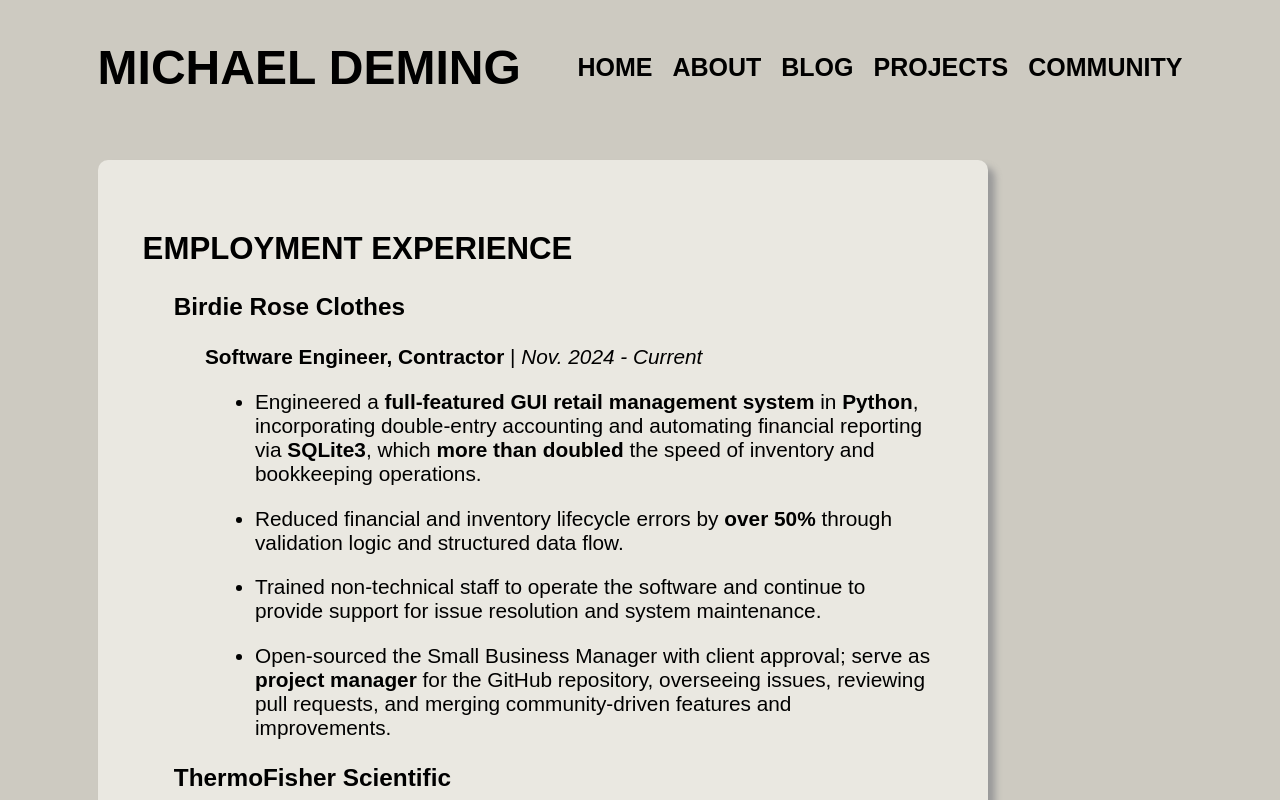
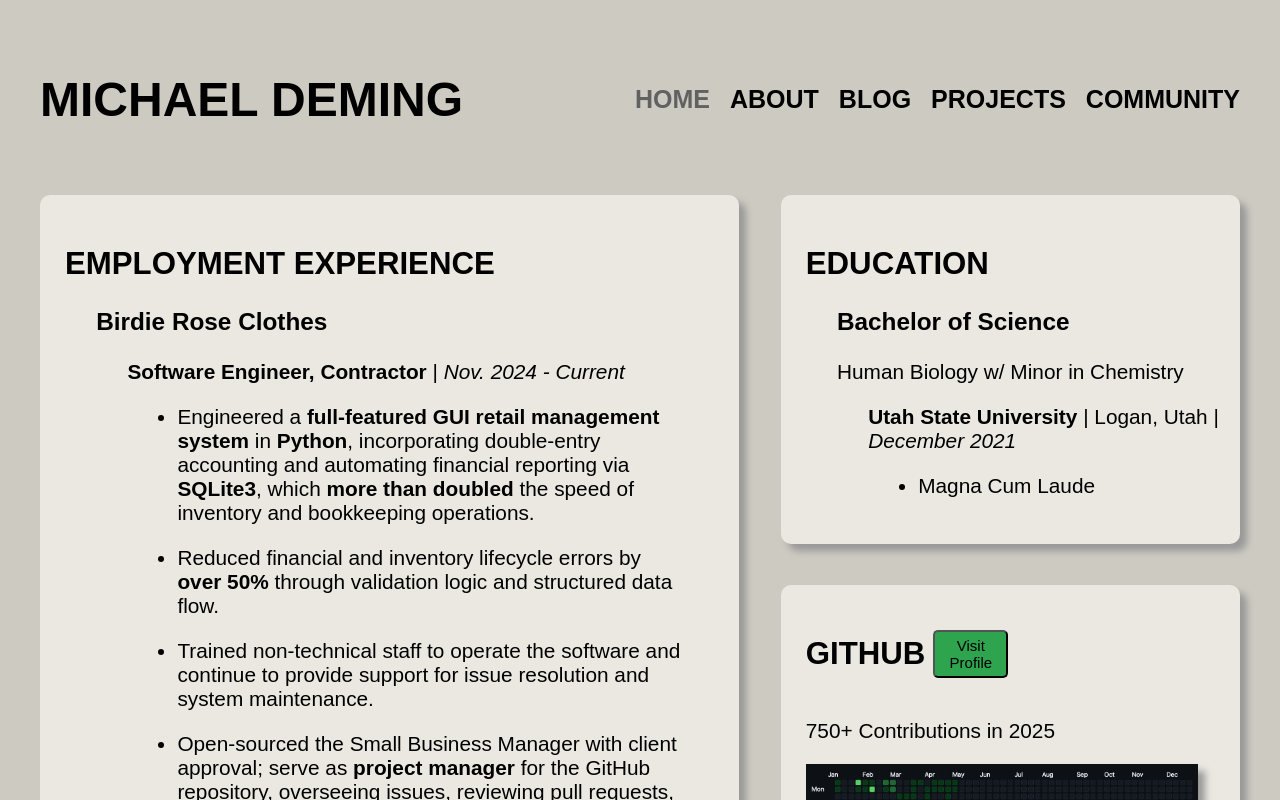
Before and after one commit to michaelddeming/md_portfolio_website, a React (Vite) app in the folder my-react-app/: page / in a window 1280 px wide. Shown: the top 800 px of the page. Built offline with nearby package versions, Linux system fonts and the light colour scheme.

Commit message:
Finalized stylings, added NavLink color change.

```diff
--- a/my-react-app/src/comps/Degree.jsx
+++ b/my-react-app/src/comps/Degree.jsx
@@ -3,9 +3,15 @@
     return (
 
         <div className="degree">
-            <div style={{display:"flex", alignItems:"center"}}>
-                <h3>{props.degree_title}</h3>, {props.degree_major}
-            </div>
+
+                    <div className="degree-sub">
+                    <h3>{props.degree_title}</h3>
+                    <p>{props.degree_major}</p>
+                    </div>
+
+
+
+
 
            {props.children}
         </div>
--- a/my-react-app/src/comps/DegreeInstitution.jsx
+++ b/my-react-app/src/comps/DegreeInstitution.jsx
@@ -4,8 +4,7 @@
     return(
         <>
         <div className="degree-institution">
-            <b>{props.institution_name}</b>
-            , {props.institution_city}, {props.institution_state}, <i>{props.graduation_month} {props.graduation_year}</i>
+            <b>{props.institution_name}</b> | {props.institution_city}, {props.institution_state} | <i>{props.graduation_month} {props.graduation_year}</i>
            <ul>
                <li>
                 {props.degree_highlight_desc}
--- a/my-react-app/src/comps/Discord.jsx
+++ b/my-react-app/src/comps/Discord.jsx
@@ -15,7 +15,7 @@
              <FaDiscord className="discord-logo" color="#5865F2" size={75}></FaDiscord>
                 <img src="/imgs/discord.jpg"></img>
                 <h2>Discord Server</h2>
-                <small className="social-stat" style={{margin:0}}>500+ Members</small>
+                <small className="social-stat" style={{margin:0}}>550+ Members</small>
 
                 <p>Join my community discord server to get access to my "roadmap" of self-study resources for teaching myself computer science and programming!</p>
 
--- a/my-react-app/src/comps/GitHub.jsx
+++ b/my-react-app/src/comps/GitHub.jsx
@@ -9,8 +9,9 @@
 
     return(
         <div className="git-hub">
-            <h2>GITHUB</h2>
+
             <div className="git-hub-btn-container" style={{display: 'flex', alignItems: 'center', gap: '0.5rem'}}>
+                <h2>GITHUB</h2>
                 <button onClick={handleClick}>Visit Profile</button>
             </div>
 
--- a/my-react-app/src/comps/Header.jsx
+++ b/my-react-app/src/comps/Header.jsx
@@ -1,4 +1,5 @@
-import { Link } from "react-router-dom";
+import { NavLink } from "react-router-dom";
+import React, {useState} from "react";
 
 function Header(){
 
@@ -7,31 +8,46 @@
     const navOption2 = "BLOG";
     const navOption3 = "PROJECTS";
     const navOption4 = "COMMUNITY";
+
+
+
+
+
     return (
     <div className="header">
 
-            <Link to="/" style={{color:"black", textDecoration:"none"}}><h1 className="header-title">{headerTitle}</h1></Link>
+            <NavLink to="/" style={{color:"black", textDecoration:"none"}}><h1 className="header-title">{headerTitle}</h1></NavLink>
 
 
         <nav className="header-nav">
                 <ul>
                     <li>
-                        <Link to="/" className="header-page">HOME</Link>
+                        <NavLink to="/" end className={({ isActive }) =>
+                `header-page ${isActive ? "active" : ""}`
+              }>HOME</NavLink>
 
                     </li>
                     <li>
-                        <Link to="/about" className="header-page">ABOUT</Link>
+                        <NavLink to="/about" className={({ isActive }) =>
+                `header-page ${isActive ? "active" : ""}`
+              }>ABOUT</NavLink>
 
                     </li>
                     <li>
-                        <Link to="/blog" className="header-page">BLOG</Link>
+                        <NavLink name="blog" to="/blog" className={({ isActive }) =>
+                `header-page ${isActive ? "active" : ""}`
+              }>BLOG</NavLink>
 
                     </li>
                     <li>
-                        <Link to="/projects" className="header-page">PROJECTS</Link>
+                        <NavLink name="projects" to="/projects" className={({ isActive }) =>
+                `header-page ${isActive ? "active" : ""}`
+              }>PROJECTS</NavLink>
                     </li>
                     <li>
-                        <Link to="/community" className="header-page">COMMUNITY</Link>
+                        <NavLink name="community" to="/community" className={({ isActive }) =>
+                `header-page ${isActive ? "active" : ""}`
+              }>COMMUNITY</NavLink>
                     </li>
 
                 </ul>
--- a/my-react-app/src/comps/LinkedIn.jsx
+++ b/my-react-app/src/comps/LinkedIn.jsx
@@ -17,7 +17,7 @@
                 <p>Connect with me on LinkedIn to follow my journey into tech and self-taught computer science. Let's grow together.</p>
 
 
-                <button onClick={handleClick}>View Profile!</button>
+                <button onClick={handleClick}>Visit Profile!</button>
         </div>
         </>
     );
--- a/my-react-app/src/comps/YouTube.jsx
+++ b/my-react-app/src/comps/YouTube.jsx
@@ -17,7 +17,7 @@
                 <p>Subscribe to my YouTube channel, where I livestream daily as I teach myself computer science and programming from the ground up!</p>
 
 
-                <button onClick={handleClick}>View Channel!</button>
+                <button onClick={handleClick}>Visit Channel!</button>
 
 
         </div>
--- a/my-react-app/src/index.css
+++ b/my-react-app/src/index.css
@@ -1,7 +1,6 @@
 
 body {
-  padding-left: 7%;
-  padding-right: 7%;
+  padding: 2em;
   color: black;
   background-color: hsl(44, 10%, 78%);
   font-family: Arial, Helvetica, sans-serif;
@@ -43,14 +42,38 @@
   font-size: 25px;
 }
 
+.header-page.active {
+  color: rgb(97, 97, 97);
+}
 
+.header-page:hover, .header-title:hover {
+  color: rgb(97, 97, 97);
+}
 /* Content Main */
 
 .index-content-main {
   display: flex;
   flex-wrap: wrap;
+  gap: 2em;
+
   justify-content: space-between;
   font-size: 1.3em;
+}
+
+.index-content-left {
+  flex: 1 1 55%;
+  min-width: 300px;
+}
+
+.index-content-right {
+  flex: 1 1 35%;
+  min-width: 300px;
+}
+
+
+
+@media (max-width: 800px) {
+
 }
 
 
@@ -58,7 +81,6 @@
   display: flex;
   flex-direction: column;
   border: 1px solid hsl(0, 0, 80%);
-  padding: 20px;
   border-radius: 10px;
   box-shadow: 7px 7px 7px rgb(153, 153, 153);
   margin-bottom: 2em;
@@ -70,10 +92,17 @@
 
 
 /* WORK EXPERIENCE AND EDUCATION */
-.work-experience, .education {
-  width: 800px;
-  margin: 25px;
+.work-experience, .education, .git-hub {
+  width: 90%;
+  padding: 25px;
 }
+
+.work-experience {
+  margin-bottom: 20px;
+}
+
+
+
 
 .job, .degree {
  padding-left: 1.5em;
@@ -89,6 +118,7 @@
 
 
 /* GITHUB */
+
 .git-hub button {
   padding: 5px;
   border-radius: 5px;
@@ -97,6 +127,8 @@
   font-size: 15px;
   width: 75px;
 }
+
+.git-hub h2 button
 
 
 
@@ -108,6 +140,7 @@
 
 .git-hub img {
   box-shadow: 7px 7px 7px rgb(153, 153, 153);
+  width: 95%;
 }
 
 /* ABOUT */
@@ -117,6 +150,7 @@
   flex-direction: column;
   align-items: center;
   justify-content: center;
+  padding: 2em;
 }
 
 .about-content-main p {
@@ -131,7 +165,7 @@
   flex-wrap: wrap;
   align-items: center;
   justify-content: space-evenly;
-  gap: 20px 55px;
+  gap: 2em;
 
 }
 
@@ -142,6 +176,7 @@
   justify-content: space-between;
   width: 450px;
   height: 500px;
+  padding: 2em;
 }
 
 .project-video {
@@ -246,9 +281,7 @@
   box-shadow: 0px 0px 10px rgb(46, 46, 46);
 }
 
-.header-page:hover, .header-title:hover {
-  color: rgb(97, 97, 97);
-}
+
 
 
 /* BLOG */
@@ -256,4 +289,5 @@
 .blog-post {
   display: flex;
   flex-direction: column;
+  padding: 2em;
 }
--- a/my-react-app/src/pages/Home.jsx
+++ b/my-react-app/src/pages/Home.jsx
@@ -53,10 +53,7 @@
               <PositionTitleOnly
               job_title="Scientist I, Formulation Chemistry"
               job_start="Jan. 2022"
-              job_end="Dec. 2024"
-              job_highlight_1="test"
-              job_highlight_2="test"
-              job_highlight_3="test">
+              job_end="Dec. 2024">
               </PositionTitleOnly>
             </Job>
 
```
